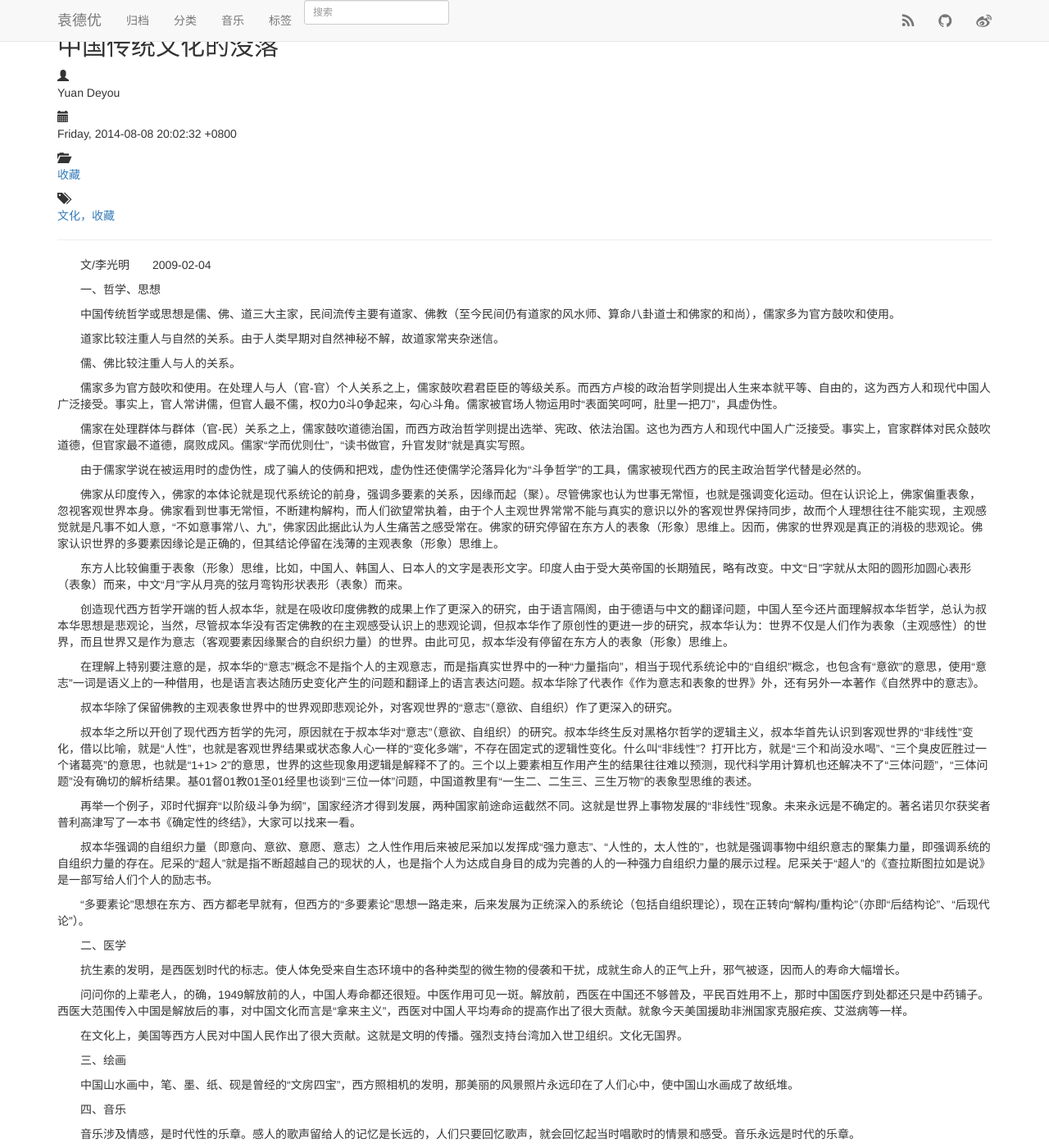
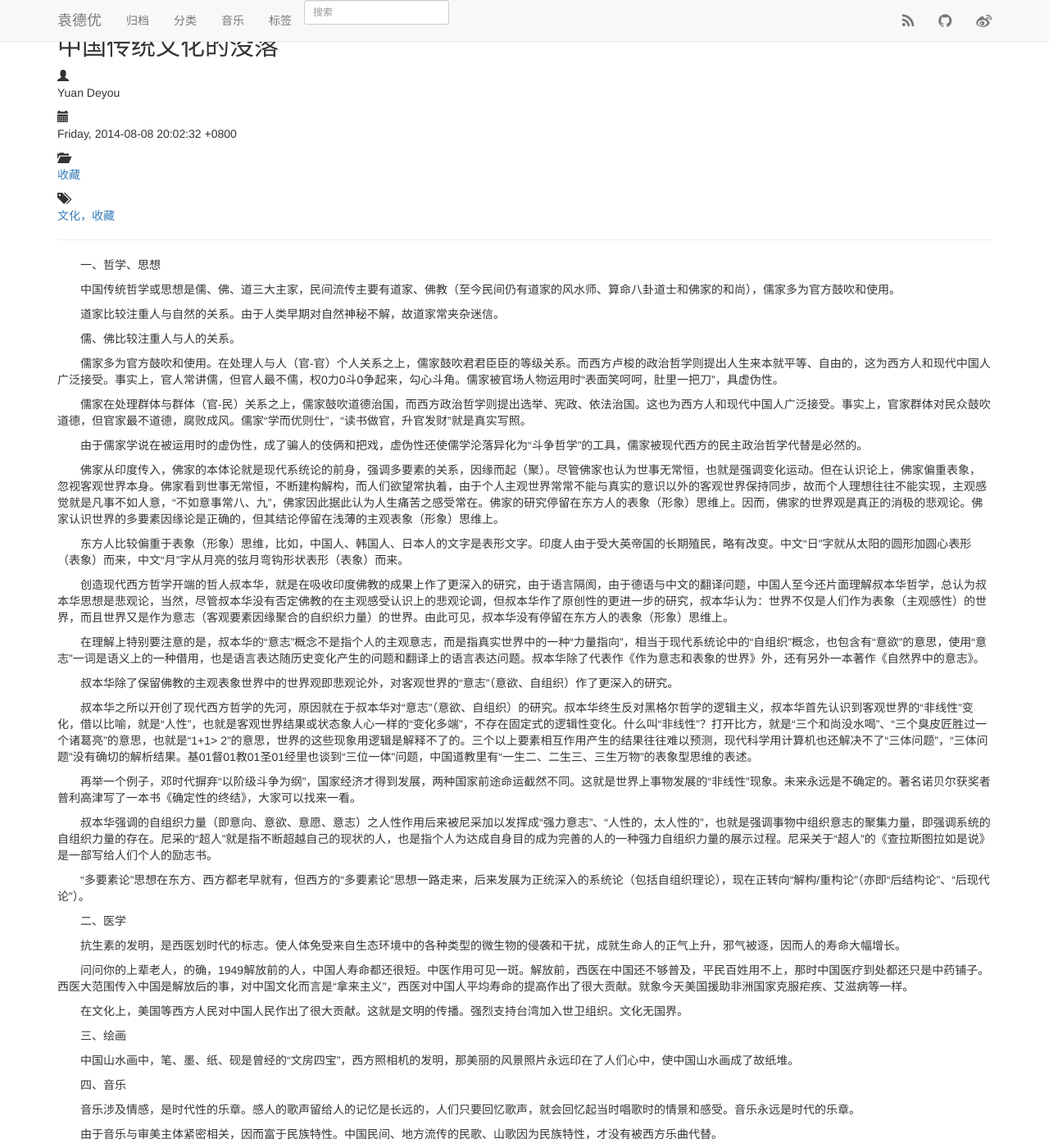
Before and after one commit to yuandeyou/yuandeyou.github.io, a Jekyll site: the page built from _posts/2014-08-08-chinese-culture.md, in a window 1280 px wide and 1400 px high. Shown: the whole window at 82% size. Built offline with Jekyll 4.4.1, drawn with Linux system fonts in a browser that asks for light colours; nearby versions of some CDN libraries; Markdown is read by kramdown in place of the engine named in the settings; comment, search, counter and statistics services are not loaded.

Commit message:
new post

```diff
--- a/_posts/2014-08-08-chinese-culture.md
+++ b/_posts/2014-08-08-chinese-culture.md
@@ -8,8 +8,6 @@ tags: [文化，收藏]
 datee: "2014-08-08 20:02:32 +0800"
 ---
 {% include JB/setup %}
-
-　　文/李光明　　2009-02-04
 
 　　一、哲学、思想
 
```
Also changed, not shown: other parts of _posts/2014-08-08-chinese-culture.md (+2 -0 lines).
